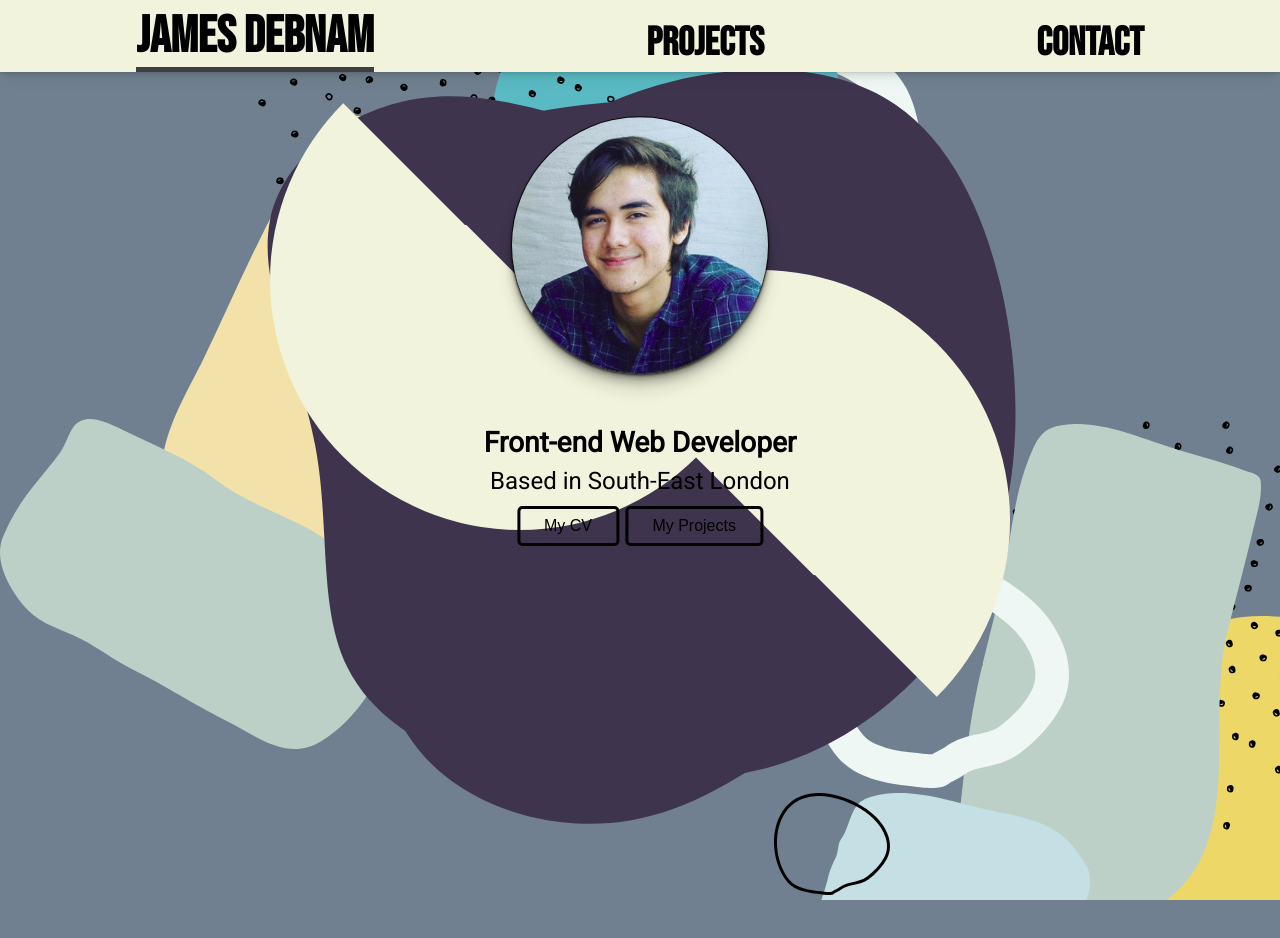
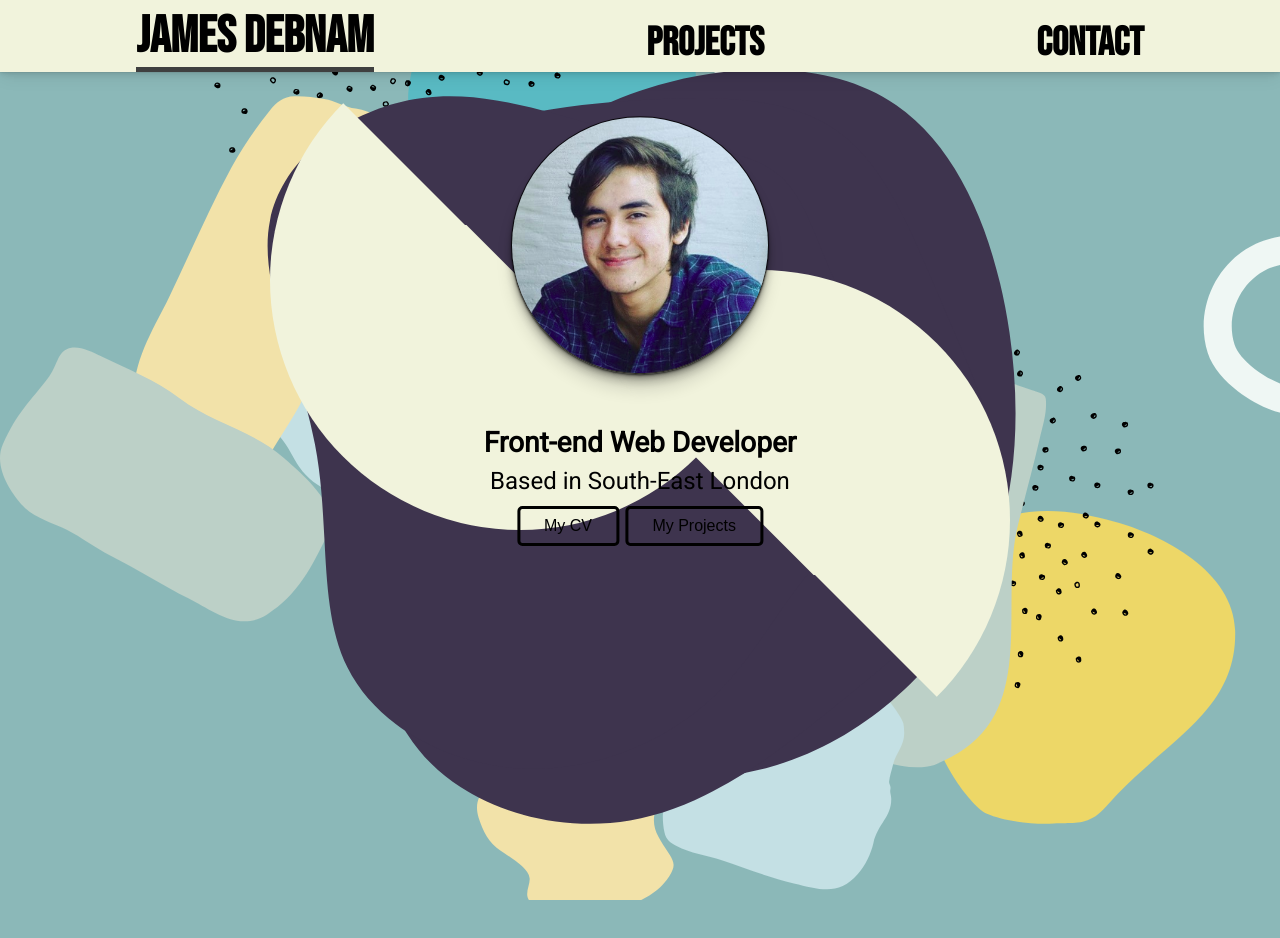
Before and after one commit to jamesdebnam/jamesdebnam.github.io, a React (Create React App) app: page / in a window 1280 px wide. Shown: the top 938 px of the page. Built offline with nearby package versions, Linux system fonts and the light colour scheme.

Commit message:
fixed background scaling issue

```diff
--- a/src/components/HomePage/HomePage.css
+++ b/src/components/HomePage/HomePage.css
@@ -3,7 +3,9 @@ h3 {
 }
 
 body {
-  background-image: url("/bg.svg");
+  background: url("/bg.svg") no-repeat center center fixed;
+  background-size: cover;
+  background-color: rgb(139, 184, 184);
 }
 .blob {
   position: absolute;
```
